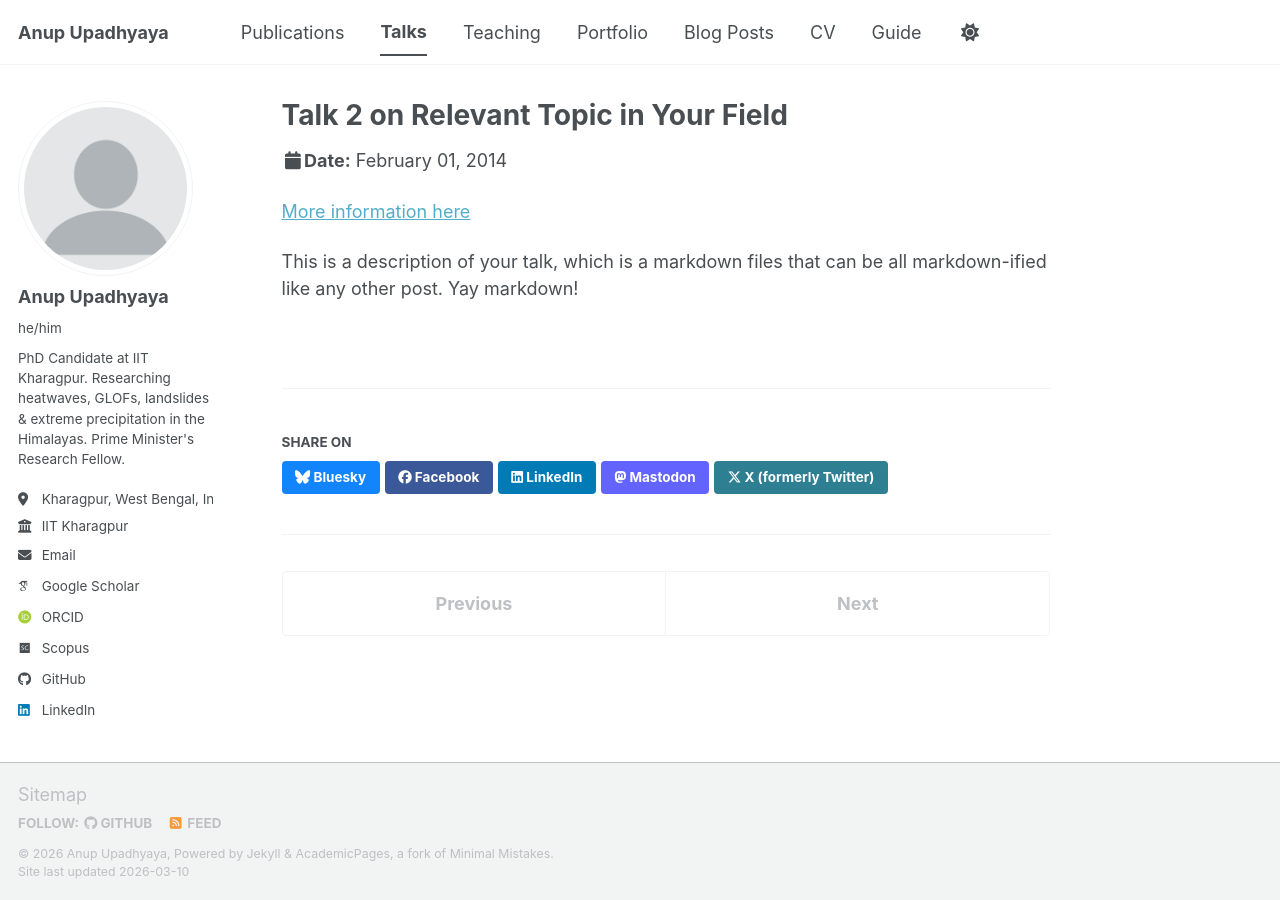
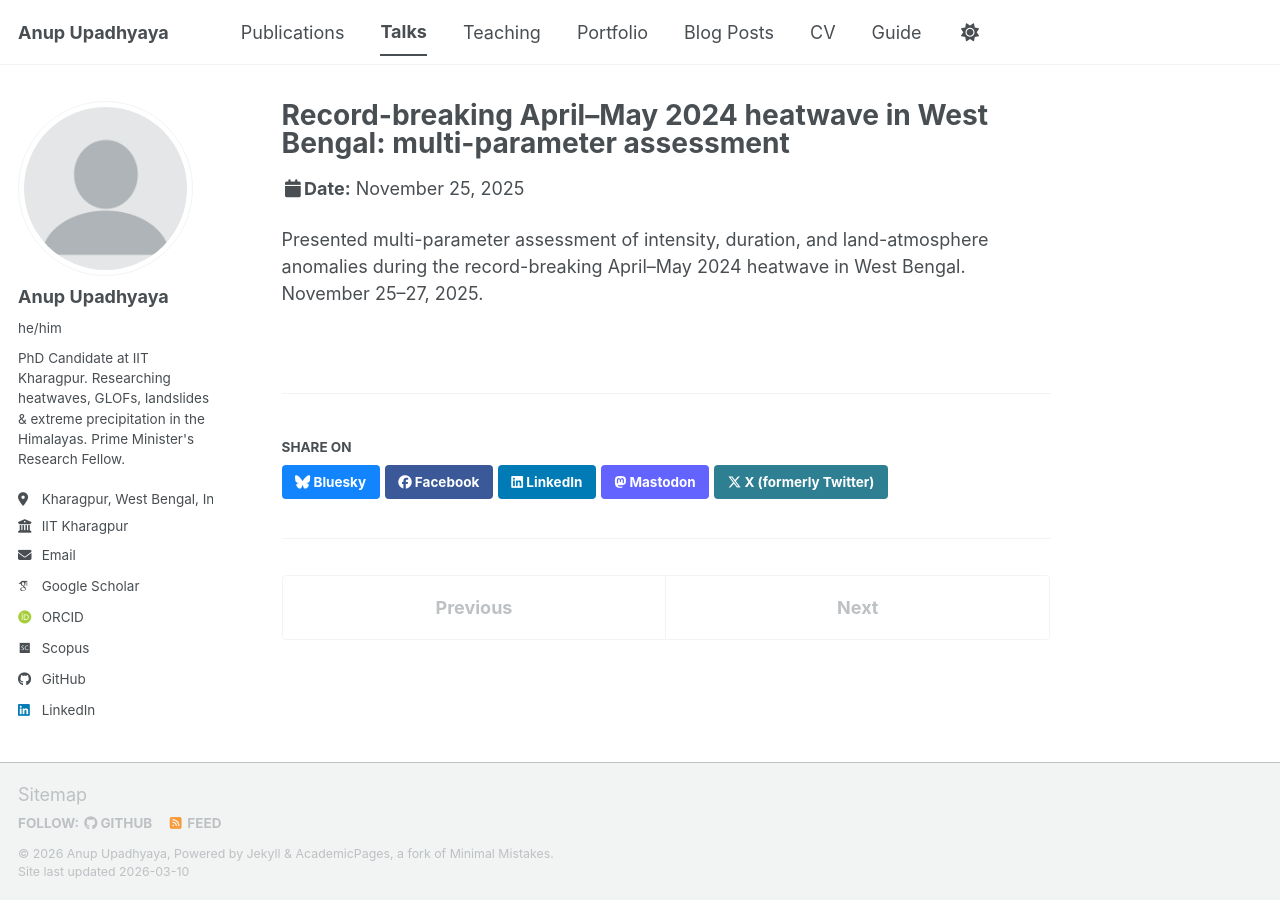
Before and after one commit to anupupadhyaya/anupupadhyaya.github.io, a Jekyll site: the page built from _talks/2014-02-01-talk-2.md, in a window 1280 px wide. Built offline with Jekyll 4.4.1, drawn with Linux system fonts in a browser that asks for light colours; some web fonts are replaced; a script bundle is joined from its source files by our own code; library files that are not in the unit come from our copies.

Commit message:
Update 2014-02-01-talk-2.md

```diff
--- a/_talks/2014-02-01-talk-2.md
+++ b/_talks/2014-02-01-talk-2.md
@@ -1,13 +1,10 @@
 ---
-title: "Talk 2 on Relevant Topic in Your Field"
+title: "Record-breaking April–May 2024 heatwave in West Bengal: multi-parameter assessment"
 collection: talks
-type: "Talk"
-permalink: /talks/2014-02-01-talk-2
-venue: "London School of Testing"
-date: 2014-02-01
-location: "London, UK"
+type: "Conference Presentation"
+permalink: /talks/2025-isg-isrs-heatwave-wb
+venue: "ISG-ISRS National Symposium 2025"
+date: 2025-11-25
+location: "IIT Kharagpur Research Park, Kolkata, India"
 ---
-
-[More information here](http://example2.com)
-
-This is a description of your talk, which is a markdown files that can be all markdown-ified like any other post. Yay markdown!
+Presented multi-parameter assessment of intensity, duration, and land-atmosphere anomalies during the record-breaking April–May 2024 heatwave in West Bengal. November 25–27, 2025.
```
